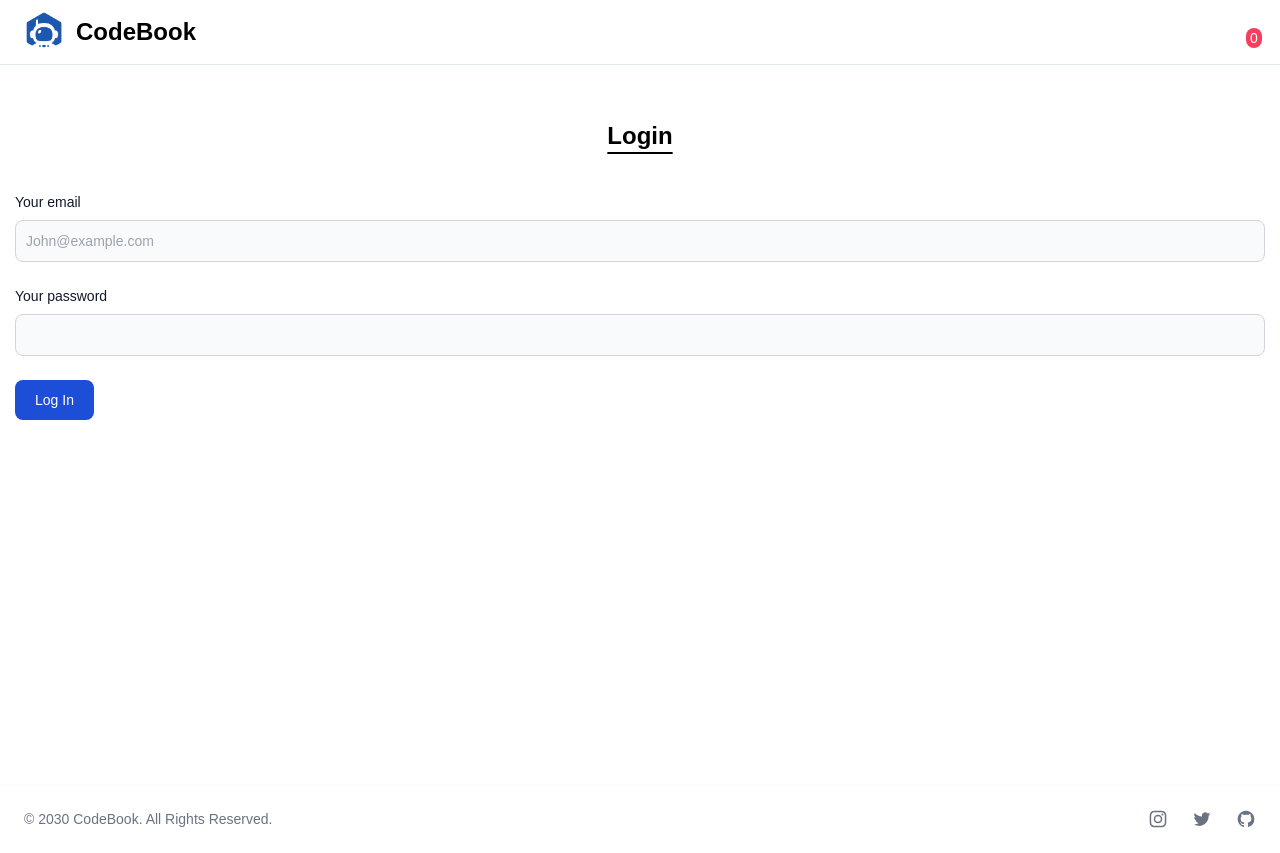
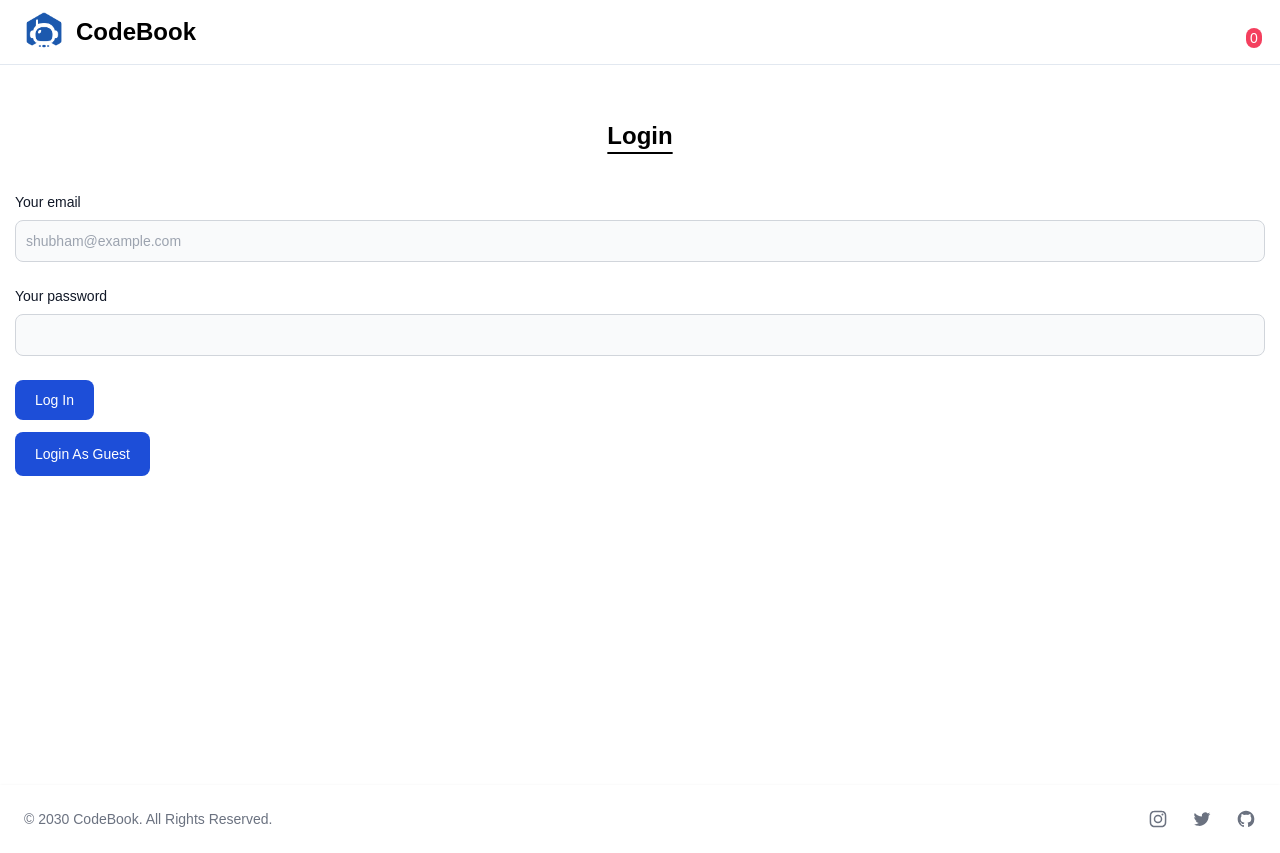
Before and after one commit to CabutinBenciel0425/codebook, a React (Create React App) app: page /login in a window 1280 px wide. Built offline with nearby package versions, Linux system fonts and the light colour scheme.

Commit message:
added featured (login as guest)

```diff
--- a/src/pages/Login.js
+++ b/src/pages/Login.js
@@ -1,34 +1,42 @@
 import { useRef } from "react";
-import { toast } from "react-toastify";
 import { useNavigate } from "react-router-dom";
+import { toast } from 'react-toastify';
+import { useTitle } from "../hooks/useTitle";
 import { login } from "../services";
-import { useTitle } from "../hooks/useTitle";
 
 export const Login = () => {
+  useTitle("Login here!");
   const navigate = useNavigate();
   const email = useRef();
   const password = useRef();
-
-  useTitle("Login here!");
 
   async function handleLogin(event){
     event.preventDefault();
     try{
       const authDetail = {
-      email: email.current.value,
-      password: password.current.value
+        email: email.current.value,
+        password: password.current.value
       }
-
       const data = await login(authDetail);
       data.accessToken ? navigate("/products") : toast.error(data);
+    } catch(error){
+      toast.error(error.message, {closeButton: true, position: "bottom-center"});
+    }
+  }
 
-    }catch(error){
-
-      toast.error(error.message, {
-          closeOnClick: true
-        });
+  async function handleLoginGuest(){
+    email.current.value = process.env.REACT_APP_GUEST_LOGIN;
+    password.current.value = process.env.REACT_APP_GUEST_PASSWORD;
+    try{
+      const authDetail = {
+        email: email.current.value,
+        password: password.current.value
+      }
+      const data = await login(authDetail);
+      data.accessToken ? navigate("/products") : toast.error(data);
+    } catch(error){
+      toast.error(error.message, {closeButton: true, position: "bottom-center"});
     }
-
   }
 
   return (
@@ -39,7 +47,7 @@
         <form onSubmit={handleLogin}>
           <div className="mb-6">
               <label htmlFor="email" className="block mb-2 text-sm font-medium text-gray-900 dark:text-gray-300">Your email</label>
-              <input ref={email} type="email" id="email" className="bg-gray-50 border border-gray-300 text-gray-900 text-sm rounded-lg focus:ring-blue-500 focus:border-blue-500 block w-full p-2.5 dark:bg-gray-700 dark:border-gray-600 dark:placeholder-gray-400 dark:text-white dark:focus:ring-blue-500 dark:focus:border-blue-500" placeholder="John@example.com" required autoComplete="off" />
+              <input ref={email} type="email" id="email" className="bg-gray-50 border border-gray-300 text-gray-900 text-sm rounded-lg focus:ring-blue-500 focus:border-blue-500 block w-full p-2.5 dark:bg-gray-700 dark:border-gray-600 dark:placeholder-gray-400 dark:text-white dark:focus:ring-blue-500 dark:focus:border-blue-500" placeholder="shubham@example.com" required autoComplete="off" />
           </div>
           <div className="mb-6">
               <label htmlFor="password" className="block mb-2 text-sm font-medium text-gray-900 dark:text-gray-300">Your password</label>
@@ -47,7 +55,7 @@
           </div>
           <button type="submit" className="text-white bg-blue-700 hover:bg-blue-800 focus:ring-4 focus:outline-none focus:ring-blue-300 font-medium rounded-lg text-sm w-full sm:w-auto px-5 py-2.5 text-center dark:bg-blue-600 dark:hover:bg-blue-700 dark:focus:ring-blue-800">Log In</button>
         </form>
-        {/* <button className="mt-3 cursor-pointer text-white bg-blue-700 hover:bg-blue-800 focus:ring-4 focus:outline-none focus:ring-blue-300 font-medium rounded-lg text-sm w-full sm:w-auto px-5 py-3 text-center dark:bg-blue-600 dark:hover:bg-blue-700 dark:focus:ring-blue-800">Login As Guest</button> */}
+        <button onClick={handleLoginGuest} className="mt-3 cursor-pointer text-white bg-blue-700 hover:bg-blue-800 focus:ring-4 focus:outline-none focus:ring-blue-300 font-medium rounded-lg text-sm w-full sm:w-auto px-5 py-3 text-center dark:bg-blue-600 dark:hover:bg-blue-700 dark:focus:ring-blue-800">Login As Guest</button>
     </main>
   )
 }
```
